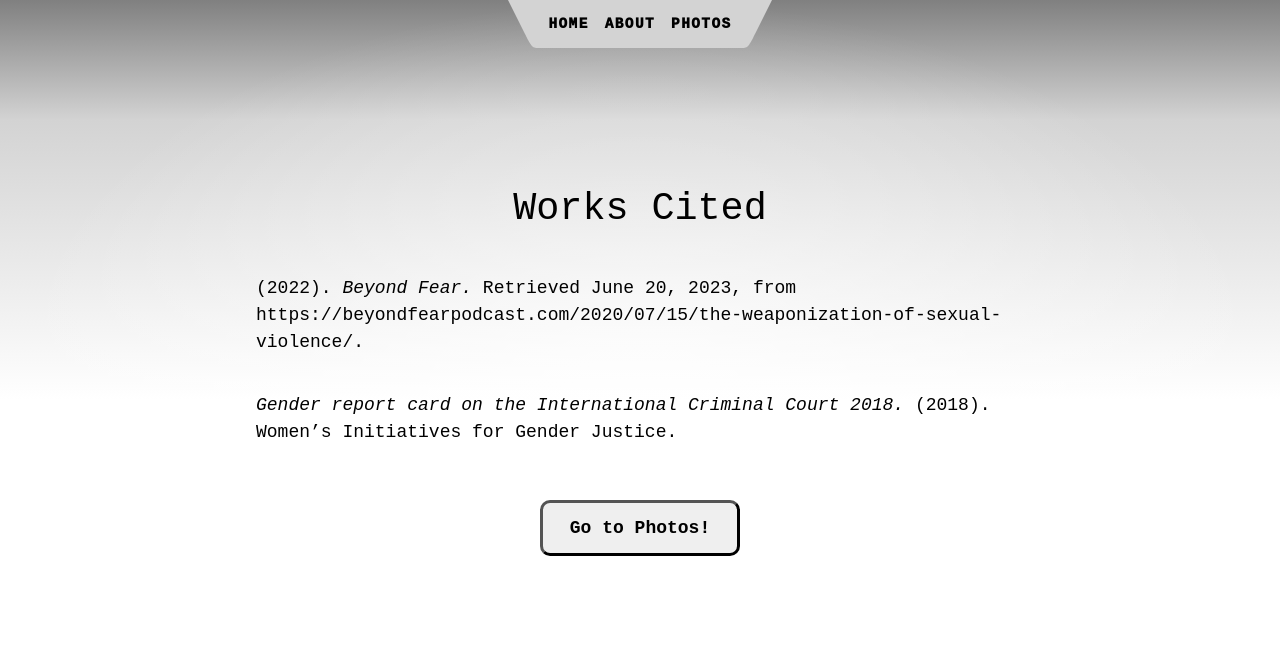
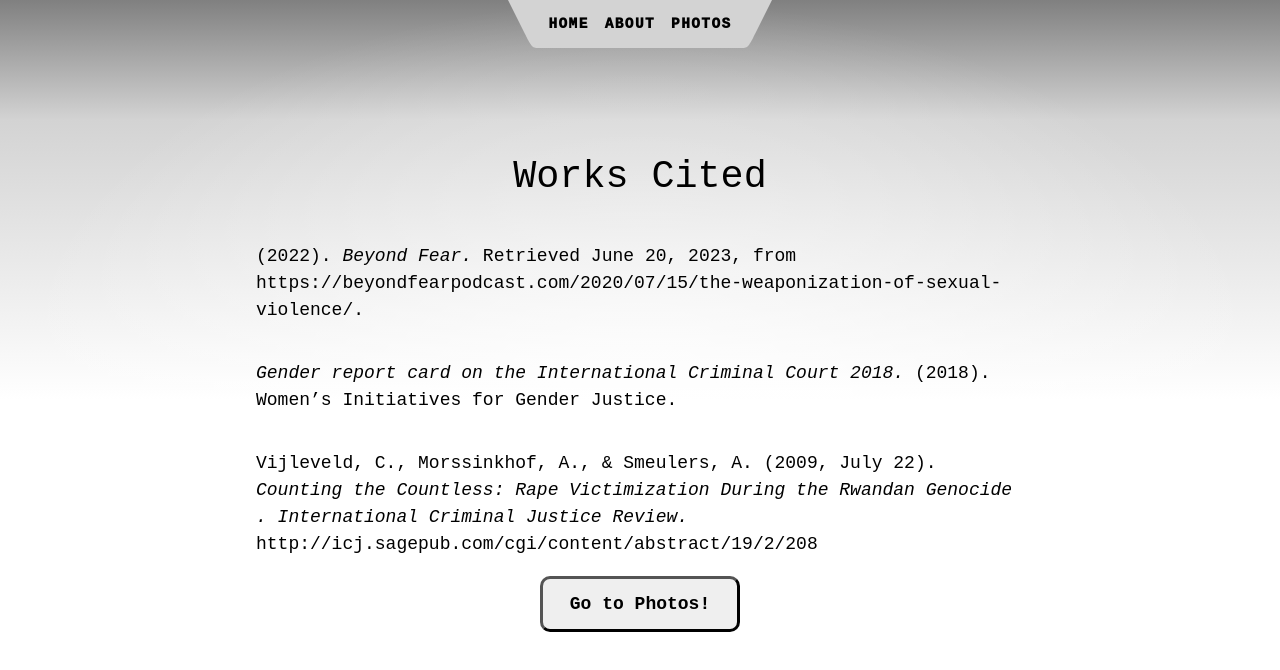
Before and after one commit to DavidJSolano/Ethnography-Project, a SvelteKit app in the folder ethnography/: page /workscited in a window 1280 px wide. Shown: the top 670 px of the page. Built offline with nearby package versions, Linux system fonts and the light colour scheme.

Commit message:
Add Reference
Add an extra reference.

```diff
--- a/ethnography/src/routes/workscited/+page.svelte
+++ b/ethnography/src/routes/workscited/+page.svelte
@@ -12,6 +12,7 @@
 		<i>Gender report card on the International Criminal Court 2018.</i> (2018). Women’s Initiatives for Gender Justice.
 	</p>
 	<p>
+		Vijleveld, C., Morssinkhof, A., &amp; Smeulers, A. (2009, July 22). <i>Counting the Countless: Rape Victimization During the Rwandan Genocide . International Criminal Justice Review.</i> http://icj.sagepub.com/cgi/content/abstract/19/2/208
 	</p>
 
 	<a class="photos" href="/photos">
```
